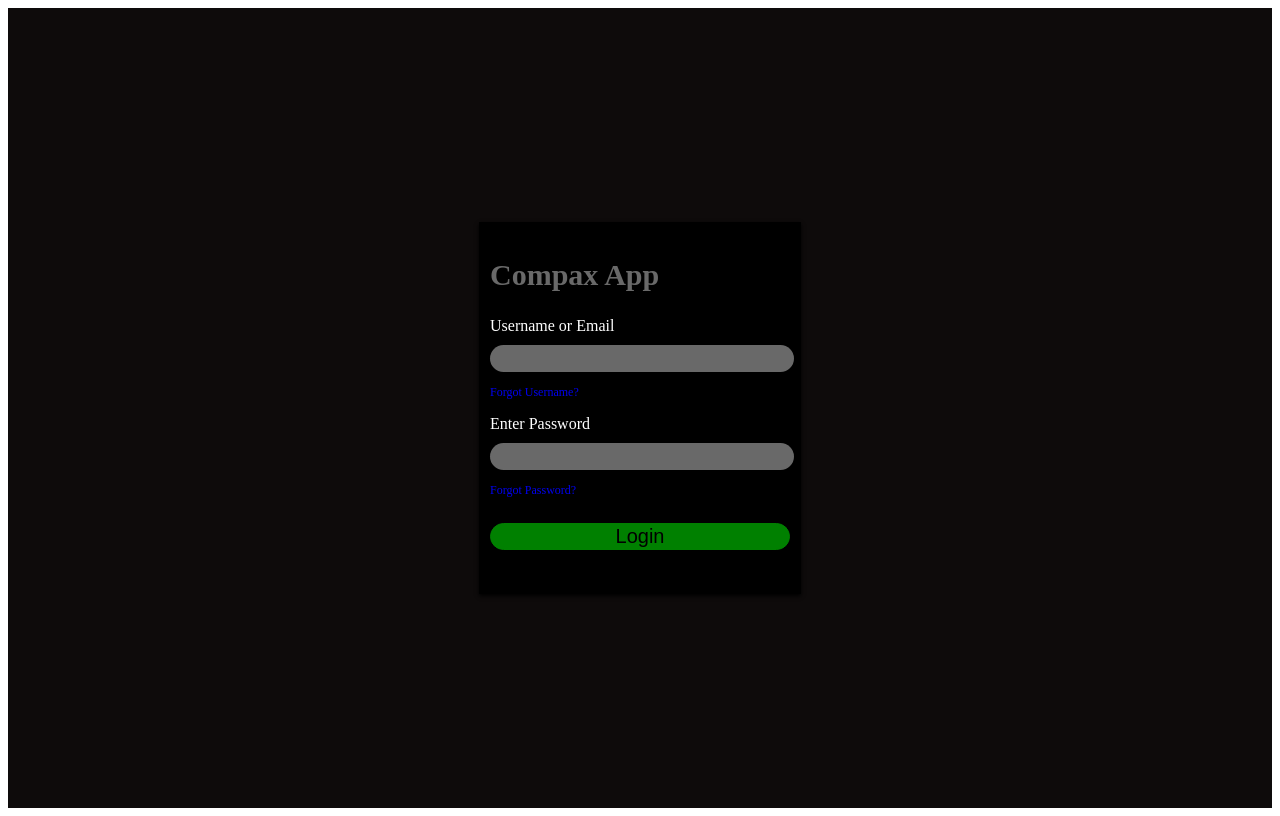
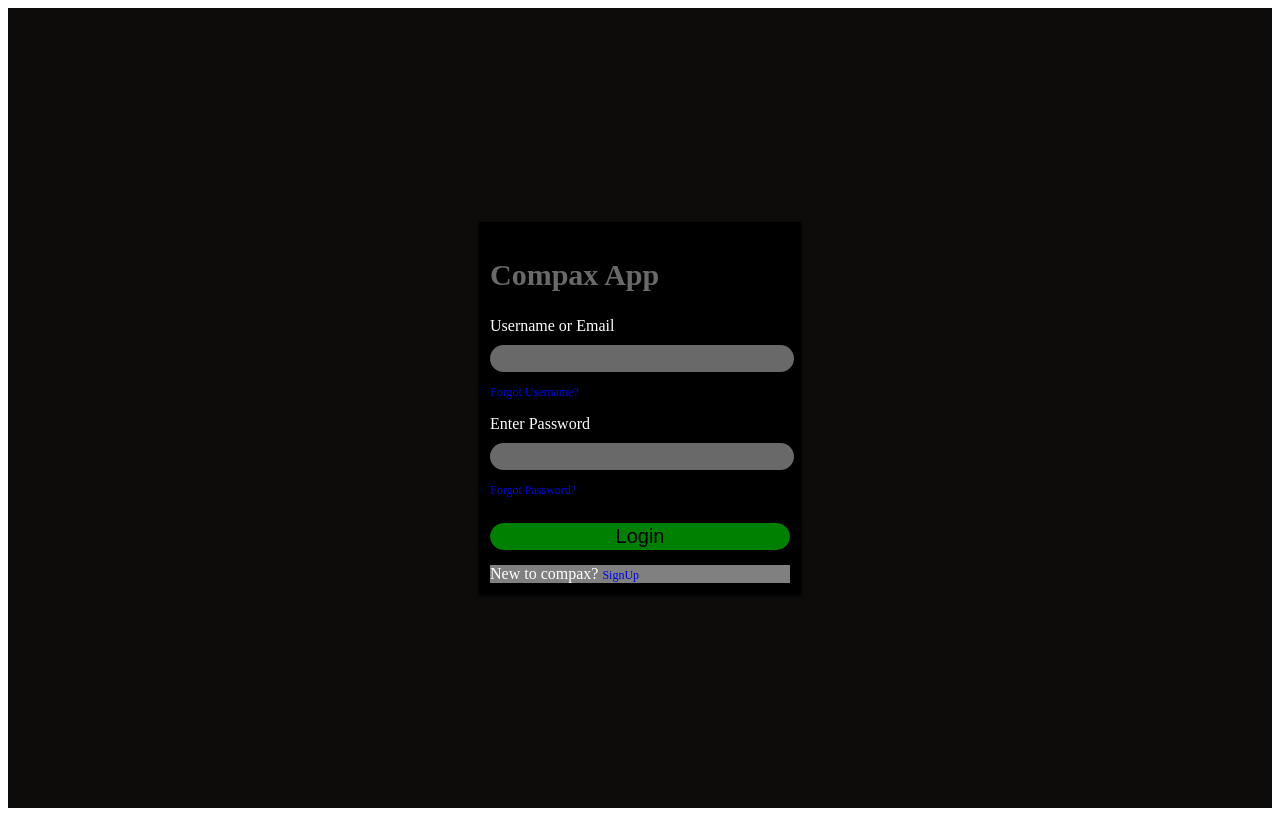
Before and after one commit to jasper-tech/JSX, a React (Create React App) app in the folder compax/: page / in a window 1280 px wide. Built offline with nearby package versions, Linux system fonts and the light colour scheme.

Commit message:
introducing signup page

```diff
--- a/compax/src/App.css
+++ b/compax/src/App.css
@@ -68,3 +68,10 @@ input {
   text-decoration: none;
   font-size: 12px;
  }
+
+ .signup{
+  background-color:grey;
+  margin-top: 15px;
+
+
+ }
--- a/compax/src/App.js
+++ b/compax/src/App.js
@@ -16,12 +16,11 @@ import  useEffect from "react";
           <a href="#">Forgot Password?</a>
           <p></p>
           <button type="submit">Login</button>
+          <p><div className="signup">New to compax? <a href="#">SignUp</a></div></p>
         </form>
       </div>
-      <div className="signup">
+      </div>
 
-      </div>
-    </div>
   );
 };
 
```
